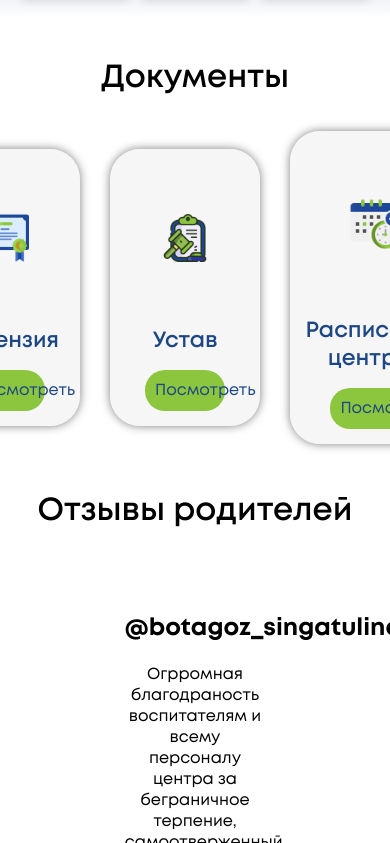
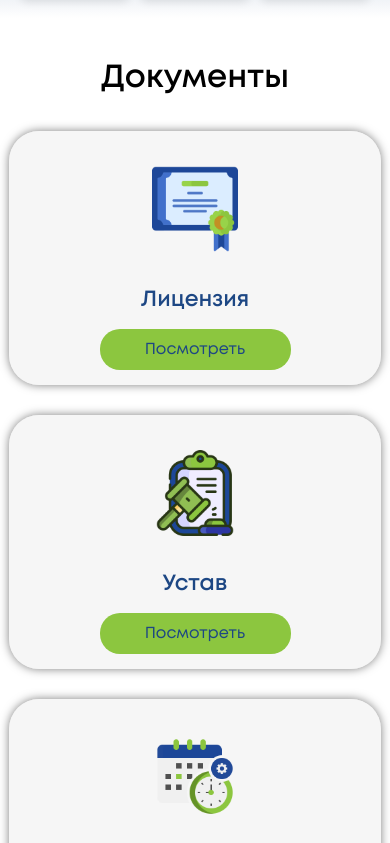
Before and after one commit to DonJuvn/Balam-ai, a React (Create React App) app: page / in a window 390 px wide. Shown: the part 1361-2204 px from the top of the page. Built offline with nearby package versions, Linux system fonts and the light colour scheme.

Commit message:
documents responsive

```diff
--- a/src/App.css
+++ b/src/App.css
@@ -161,6 +161,16 @@ body {
    width: 40%;
    margin: 0 auto;
    padding: 50px 0;
+}
+
+@media screen and (max-width: 768px) {
+   .documents {
+      flex-direction: column;
+   }
+   .document img {
+      width: 25%;
+      padding: 20px 0;
+   }
 }
 
 /* Reviews */
```
